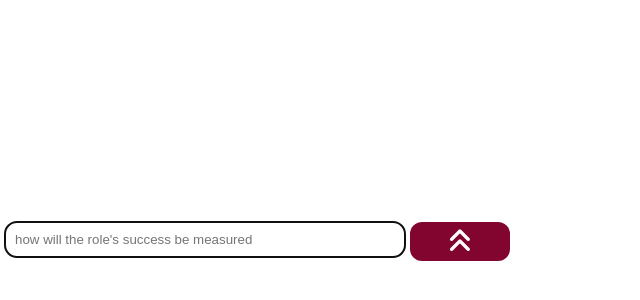
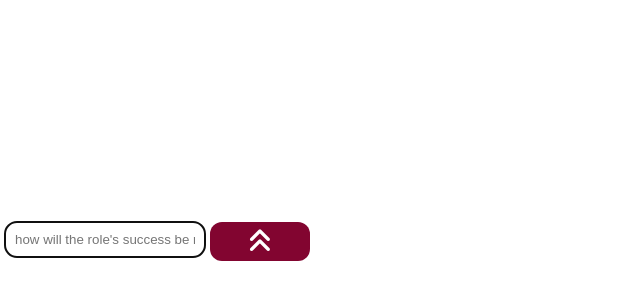
Before and after one commit to jobfriender/socket.io, a website: page index.html in a window 1280 px wide. Shown: the part 388-688 px from the top of the page, without its empty margins (0-640 px from the left). Drawn offline with nearby package versions, Linux system fonts and the light colour scheme.

Commit message:
smaller chat.

```diff
--- a/index.html
+++ b/index.html
@@ -113,7 +113,7 @@
 
     // join room
     socket.emit('subscribe', getSearchParameters('room'));
-    socket.emit('send', { handle: 'HawkBot', room: getSearchParameters('room'), message: getSearchParameters('handle') + ' entered room' });
+    socket.emit('send', { handle: 'HawkBot', room: getSearchParameters('room'), message: getSearchParameters('handle') + ' entered room ' + getSearchParameters('room') });
 
     socket.emit('send', { handle: 'HawkBot', room: getSearchParameters('room'), message: 'chat starts at 6:30pm Pacific Time' });
     socket.emit('send', { handle: 'HawkBot', room: getSearchParameters('room'), message: 'I can help you match your job. What is your favorite programming langugage?' });
--- a/public/css/style.css
+++ b/public/css/style.css
@@ -32,9 +32,10 @@ html, body
 #messages {
     margin: 5px;
     list-style-type: none; padding: 0;
-    overflow-x: hidden;
-    height:80vh;
-    width: 500px;
+    #overflow-x: hidden;
+    #height:30vh;
+    #height: 100px;
+    width: 300px;
     background-color: white;
     border-radius: 12px;
 }
@@ -65,7 +66,7 @@ form input {
     float: left;
     border: 0;
     padding: 10px;
-    width: 400px;
+    width: 200px;
     margin-right: 5px;
     border-radius: 12px;
 }
```
